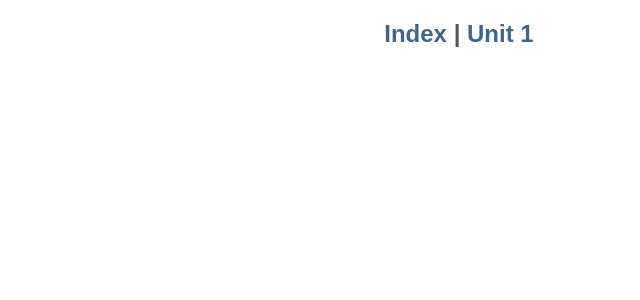
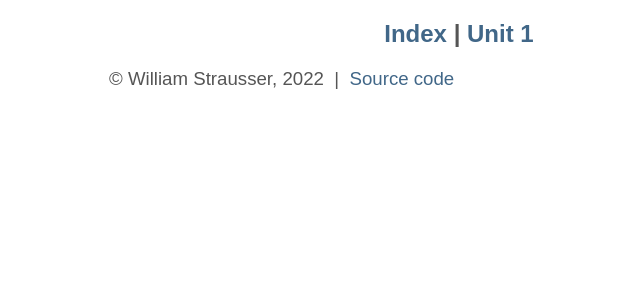
Before and after one commit to wstrausser/d3_dataviz, a Flask app: page / in a window 1280 px wide. Shown: the top 300 px of the page, without its empty margins (181-821 px from the left). Run offline with Flask 2, Linux system fonts and the light colour scheme; some libraries are stand-ins or nearby versions.

Commit message:
Added footer with link to source code on GitHub

```diff
--- a/d3_dataviz/static/style.css
+++ b/d3_dataviz/static/style.css
@@ -37,6 +37,13 @@ body {
     text-align: center;
 }
 
+.footer {
+    max-width: var(--contentMaxWidth);
+    min-width: var(--contentMinWidth);
+    margin: auto;
+    text-align: left;
+}
+
 .content {
     max-width: var(--contentMaxWidth);
     min-width: var(--contentMinWidth);
--- /dev/null
+++ b/d3_dataviz/templates/footer.html
@@ -0,0 +1,3 @@
+<div class="footer">
+    <p>© William Strausser, 2022 &nbsp;|&nbsp; <a href="https://github.com/wstrausser/d3_dataviz">Source code</a></p>
+</div>
--- a/d3_dataviz/templates/index.html
+++ b/d3_dataviz/templates/index.html
@@ -8,5 +8,6 @@
     </head>
     <body>
         {%include 'banner.html' %}
+        {%include 'footer.html' %}
     </body>
 </html>
--- a/d3_dataviz/templates/unit1.html
+++ b/d3_dataviz/templates/unit1.html
@@ -17,5 +17,6 @@
             <script src={{ url_for('static', filename='unit1/unit1.2.js') }}></script>
             <script src={{ url_for('static', filename='unit1/unit1.3.js') }}></script>
         </div>
+        {%include 'footer.html' %}
     </body>
 </html>
```
